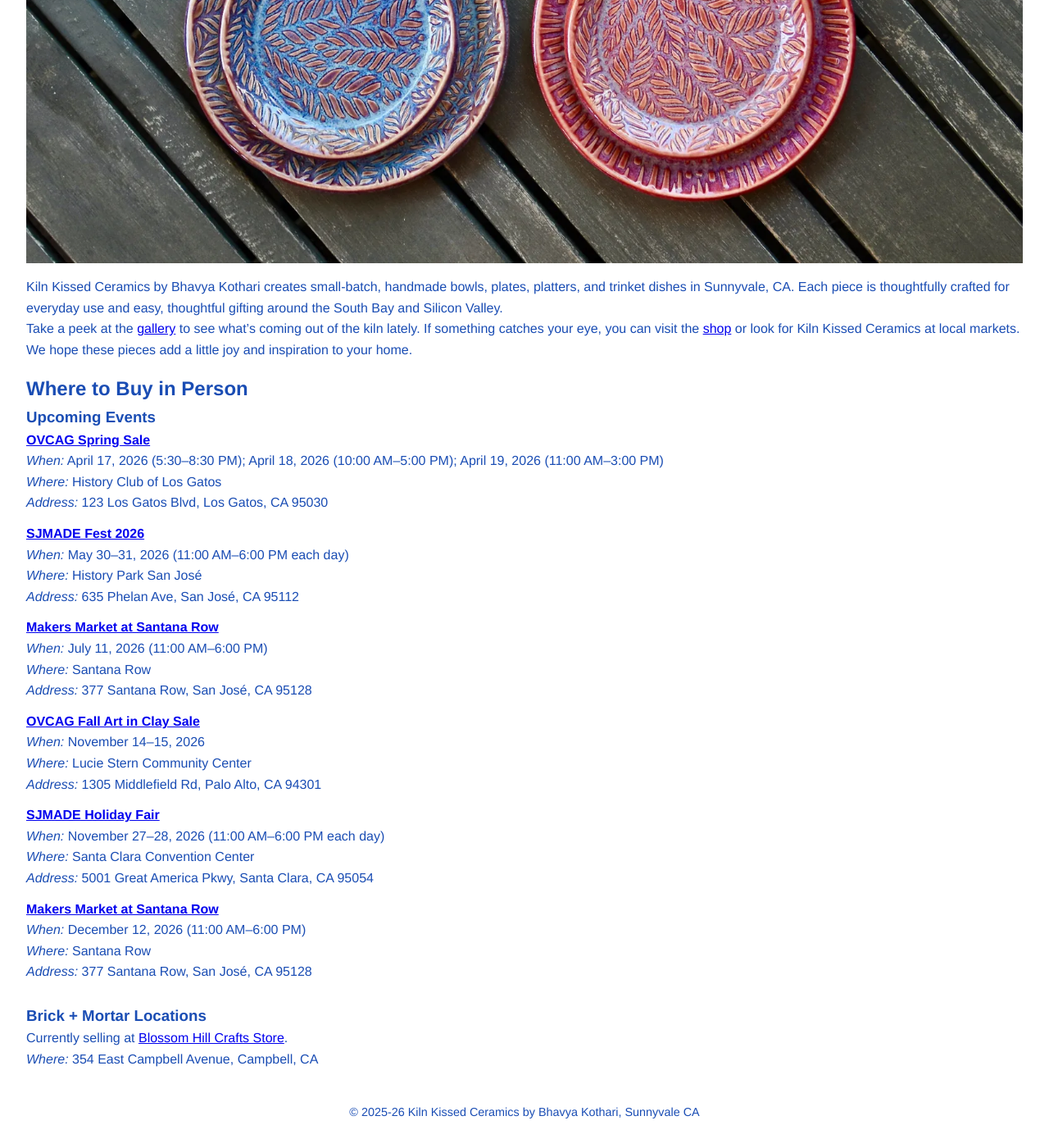
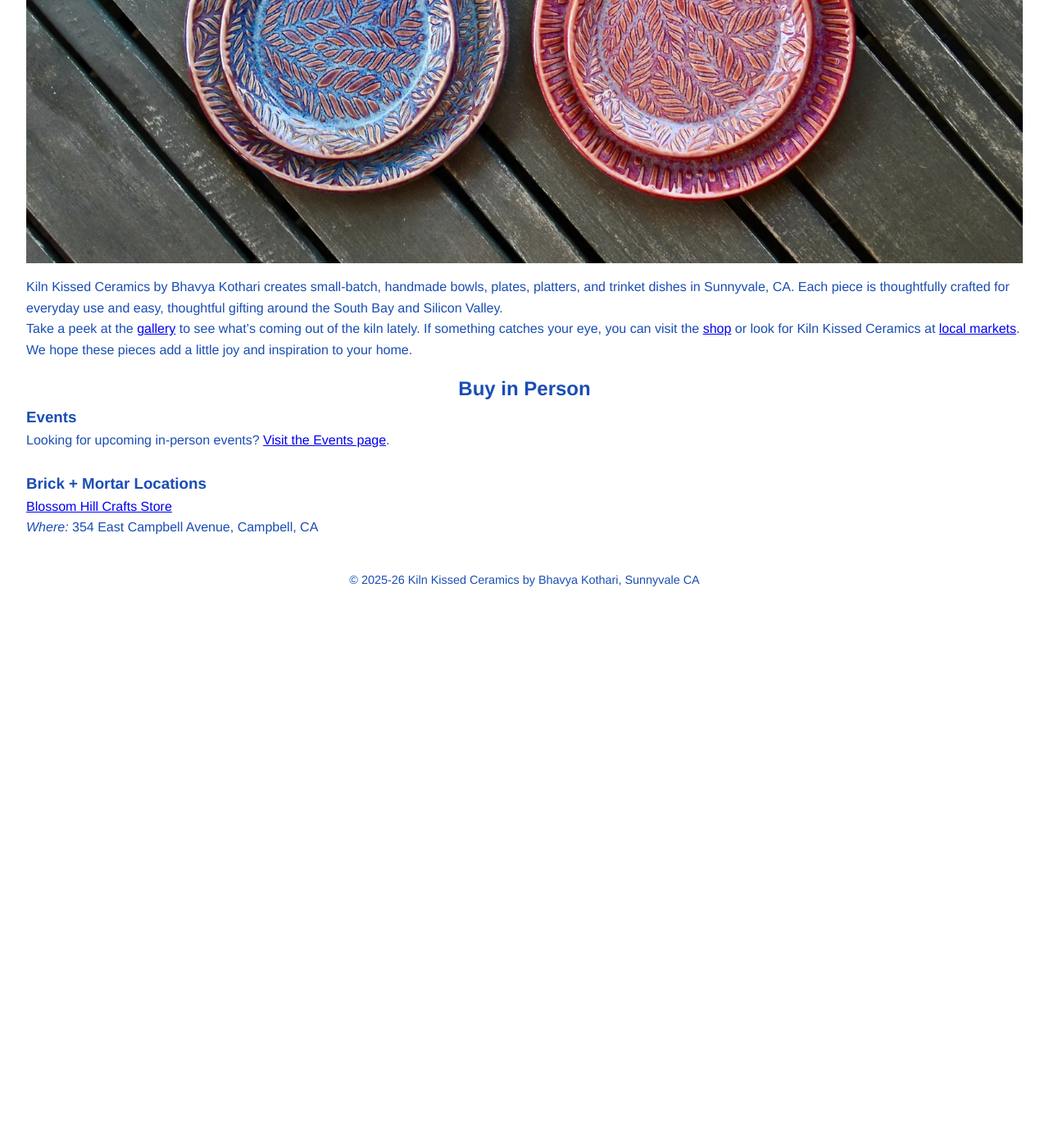
Before and after one commit to KilnKissedCeramics/KilnKissedCeramics.github.io, a Jekyll site: the page built from index.html, in a window 1280 px wide and 1400 px high, scrolled down 494 px. Shown: the whole window at 82% size. Built offline with Jekyll 4.4.1, drawn with Linux system fonts in a browser that asks for light colours; after the commit the page ends 1245 px from its top, so only the background shows below that.

Commit message:
Quick updates to index.html and shop.html
Remove the Events list from index.html and replicated "Buy In Person"  from shop.html
Fixed relative paths on both pages

```diff
--- a/index.html
+++ b/index.html
@@ -13,6 +13,7 @@ home_styles: true
 schema: home
 lightbox: home
 ---
+
 <section class="hero">
   <picture>
     <source
@@ -43,119 +44,34 @@ lightbox: home
   <div class="prose">
     <p>
       Kiln Kissed Ceramics by Bhavya Kothari creates small-batch, handmade
-        bowls, plates, platters, and trinket dishes in Sunnyvale, CA. Each
-        piece is thoughtfully crafted for everyday use and easy, thoughtful
-        gifting around the South Bay and Silicon Valley.
+      bowls, plates, platters, and trinket dishes in Sunnyvale, CA. Each piece
+      is thoughtfully crafted for everyday use and easy, thoughtful gifting
+      around the South Bay and Silicon Valley.
     </p>
     <p>
-        Take a peek at the <a href="gallery.html">gallery</a> to see what’s
-        coming out of the kiln lately. If something catches your eye, you
-        can visit the <a href="shop.html">shop</a> or look for Kiln Kissed
-        Ceramics at local markets. We hope these pieces add a little joy and
-        inspiration to your home.
+      Take a peek at the <a href="/gallery.html">gallery</a> to see what’s
+      coming out of the kiln lately. If something catches your eye, you can
+      visit the <a href="/shop.html">shop</a> or look for Kiln Kissed Ceramics
+      at <a href="/events/">local markets</a>. We hope these pieces add a little
+      joy and inspiration to your home.
     </p>
   </div>
 </section>
-  <section class="where-to-buy">
-    <h2>Where to Buy in Person</h2>
-    <!-- EVENTS SECTION START (COPY THIS BLOCK BETWEEN PAGES) -->
-    <h3>Upcoming Events</h3>
-    <ul class="events" style="list-style: none; padding-left: 0">
-      <li>
-        <strong
-          ><a
-            href="https://ovcag.wildapricot.org/"
-            rel="noopener"
-            target="_blank"
-            >OVCAG Spring Sale</a
-          ></strong
-        ><br /><em>When:</em> April 17, 2026 (5:30–8:30 PM); April 18, 2026
-        (10:00 AM–5:00 PM); April 19, 2026 (11:00 AM–3:00 PM)<br /><em
-          >Where:</em
-        >
-        History Club of Los Gatos<br /><em>Address:</em> 123 Los Gatos Blvd,
-        Los Gatos, CA 95030
-      </li>
-      <li style="margin-top: 0.75rem">
-        <strong
-          ><a
-            href="https://www.sanjosemade.com/pages/sjmade-fest-2026"
-            rel="noopener"
-            target="_blank"
-            >SJMADE Fest 2026</a
-          ></strong
-        ><br /><em>When:</em> May 30–31, 2026 (11:00 AM–6:00 PM each day)<br /><em
-          >Where:</em
-        >
-        History Park San José<br /><em>Address:</em> 635 Phelan Ave, San
-        José, CA 95112
-      </li>
-      <li style="margin-top: 0.75rem">
-        <strong
-          ><a
-            href="https://makersmarket.us/events"
-            rel="noopener"
-            target="_blank"
-            >Makers Market at Santana Row</a
-          ></strong
-        ><br /><em>When:</em> July 11, 2026 (11:00 AM–6:00 PM)<br /><em
-          >Where:</em
-        >
-        Santana Row<br /><em>Address:</em> 377 Santana Row, San José, CA
-        95128
-      </li>
-      <li style="margin-top: 0.75rem">
-        <strong
-          ><a
-            href="https://ovcag.wildapricot.org/"
-            rel="noopener"
-            target="_blank"
-            >OVCAG Fall Art in Clay Sale</a
-          ></strong
-        ><br /><em>When:</em> November 14–15, 2026<br /><em>Where:</em>
-        Lucie Stern Community Center<br /><em>Address:</em> 1305 Middlefield
-        Rd, Palo Alto, CA 94301
-      </li>
-      <li style="margin-top: 0.75rem">
-        <strong
-          ><a
-            href="https://www.sanjosemade.com/pages/sjmade-holiday-fair-2026"
-            rel="noopener"
-            target="_blank"
-            >SJMADE Holiday Fair</a
-          ></strong
-        ><br /><em>When:</em> November 27–28, 2026 (11:00 AM–6:00 PM each
-        day)<br /><em>Where:</em> Santa Clara Convention Center<br /><em
-          >Address:</em
-        >
-        5001 Great America Pkwy, Santa Clara, CA 95054
-      </li>
-      <li style="margin-top: 0.75rem">
-        <strong
-          ><a
-            href="https://makersmarket.us/events"
-            rel="noopener"
-            target="_blank"
-            >Makers Market at Santana Row</a
-          ></strong
-        ><br /><em>When:</em> December 12, 2026 (11:00 AM–6:00 PM)<br /><em
-          >Where:</em
-        >
-        Santana Row<br /><em>Address:</em> 377 Santana Row, San José, CA
-        95128
-      </li>
-    </ul>
-    <!-- EVENTS SECTION END -->
-    <br />
+<div class="card">
+  <section class="where-to-buy" style="text-align: left">
+    <h2 style="text-align: center">Buy in Person</h2>
+    <h3>Events</h3>
+    <a style="margin-top: 1rem; margin-bottom: 0">
+      Looking for upcoming in-person events?
+      <a href="/events/">Visit the Events page</a>. </a
+    ><br /><br />
     <h3>Brick + Mortar Locations</h3>
-    <p>
-      Currently selling at
     <a
       href="https://www.blossomhillcrafts.com/bhc-store.html#/"
       rel="noopener"
       target="_blank"
       >Blossom Hill Crafts Store</a
-      >.
-    </p>
-    <p><em>Where:</em> 354 East Campbell Avenue, Campbell, CA</p>
+    ><br />
+    <em>Where:</em> 354 East Campbell Avenue, Campbell, CA
   </section>
+</div>
--- a/shop.html
+++ b/shop.html
@@ -17,7 +17,7 @@ main_class: wrap
     Until then, the <strong>Gallery</strong> shows shapes, sizes, and glaze
     options.
   </p>
-  <a class="btn" href="gallery.html">Browse the Gallery</a>
+  <a class="btn" href="/gallery.html">Browse the Gallery</a>
 </div>
 <div class="card">
   <section class="where-to-buy" style="text-align: left">
@@ -25,7 +25,7 @@ main_class: wrap
     <h3>Events</h3>
     <a style="margin-top: 1rem; margin-bottom: 0">
       Looking for upcoming in-person events?
-      <a href="events/">Visit the Events page</a>. </a
+      <a href="/events/">Visit the Events page</a>. </a
     ><br /><br />
     <h3>Brick + Mortar Locations</h3>
     <a
```
Lines whose indentation alone changed are shown as unchanged.
